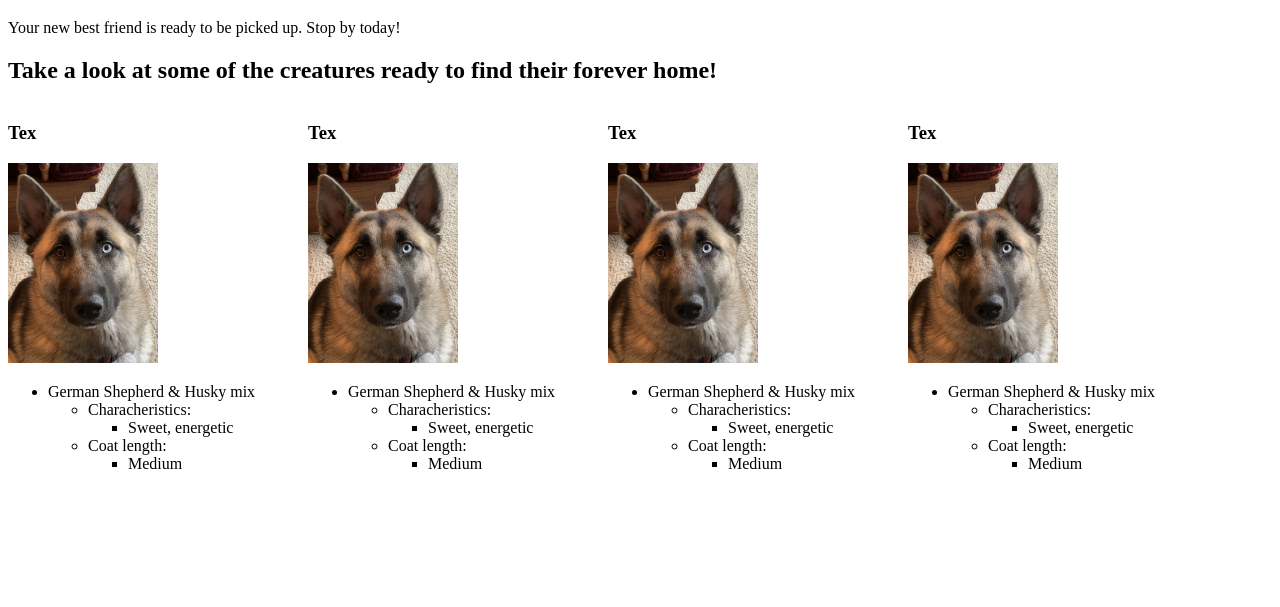
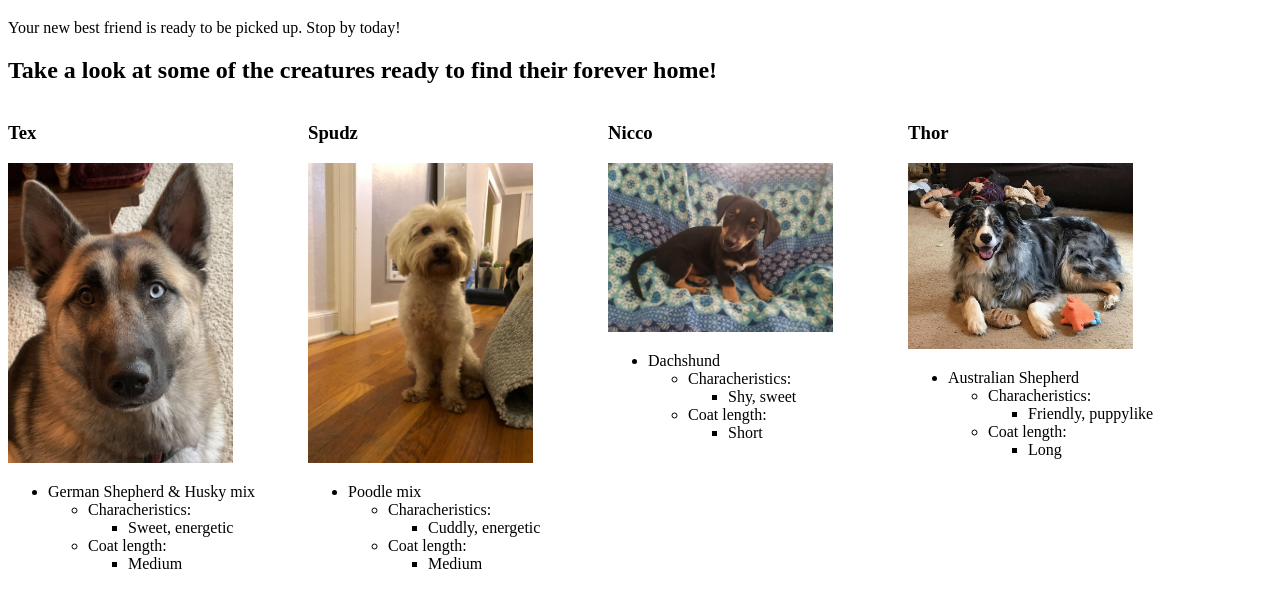
Before and after one commit to Soha-Pour/animal-shelter, a plain HTML site: page index.html in a window 1280 px wide. Shown: the part 61-668 px from the top of the page. Drawn offline with Linux system fonts and the light colour scheme.

Commit message:
add pics and info about 3 more dogs

```diff
--- a/index.html
+++ b/index.html
@@ -4,7 +4,7 @@
     <meta charset="utf-8">
     <style media="screen">
       img {
-        width: 50%;
+        width: 75%;
         height: auto;
       }
     </style>
@@ -35,14 +35,14 @@
       </div>
 
     <div class="column">
-      <h3>Tex</h3>
-        <img src="img/tex.jpeg" alt="A photo of a german shephard mix sitting in the back of a car.">
+      <h3>Spudz</h3>
+        <img src="img/spudz.jpeg" alt="A photo of a poodle mix.">
         <ul>
-          <li>German Shepherd & Husky mix</li>
+          <li>Poodle mix</li>
             <ul>
               <li>Characheristics:</li>
                 <ul>
-                  <li>Sweet, energetic</li>
+                  <li>Cuddly, energetic</li>
                 </ul>
               <li>Coat length:</li>
                 <ul>
@@ -53,36 +53,36 @@
       </div>
 
     <div class="column">
-      <h3>Tex</h3>
-        <img src="img/tex.jpeg" alt="A photo of a german shephard mix sitting in the back of a car.">
+      <h3>Nicco</h3>
+        <img src="img/nicco.jpeg" alt="A photo of a dachshund puppy.">
         <ul>
-          <li>German Shepherd & Husky mix</li>
+          <li>Dachshund</li>
             <ul>
               <li>Characheristics:</li>
                 <ul>
-                  <li>Sweet, energetic</li>
+                  <li>Shy, sweet</li>
                 </ul>
               <li>Coat length:</li>
                 <ul>
-                  <li>Medium</li>
+                  <li>Short</li>
                 </ul>
             </ul>
         </ul>
       </div>
 
     <div class="column">
-      <h3>Tex</h3>
-        <img src="img/tex.jpeg" alt="A photo of a german shephard mix sitting in the back of a car.">
+      <h3>Thor</h3>
+        <img src="img/thor.jpeg" alt="A photo of an australian shepherd.">
         <ul>
-          <li>German Shepherd & Husky mix</li>
+          <li>Australian Shepherd</li>
             <ul>
               <li>Characheristics:</li>
                 <ul>
-                  <li>Sweet, energetic</li>
+                  <li>Friendly, puppylike</li>
                 </ul>
               <li>Coat length:</li>
                 <ul>
-                  <li>Medium</li>
+                  <li>Long</li>
                 </ul>
             </ul>
         </ul>
```
Also changed, not shown: img/nicco.jpeg (added), img/spudz.jpeg (added), img/thor.jpeg (added).
